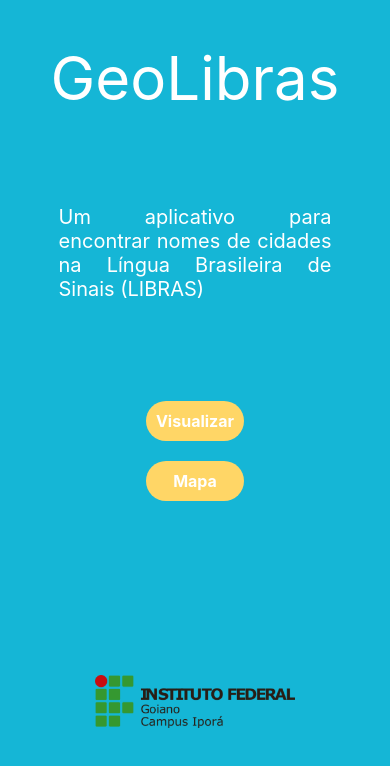
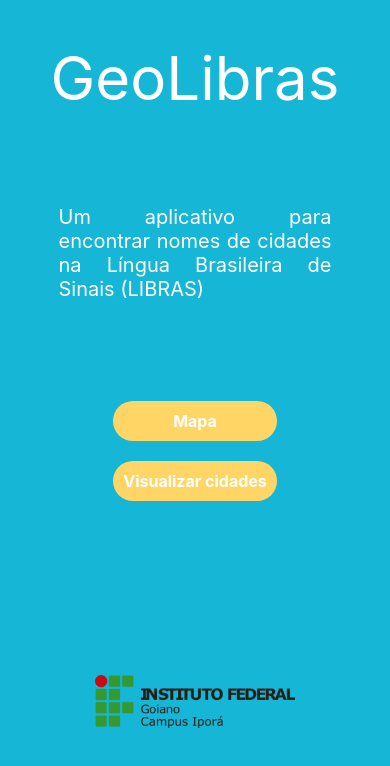
Before and after one commit to IF-Ipora-Ciencia-da-Computacao-Turma-1/libras_front, a React Native app: screen /Home in a window 390 px wide. Shown: the top 766 px of the page. Built offline with nearby package versions, Linux system fonts and the light colour scheme.

Commit message:
Update Home.js

```diff
--- a/src/components/Home.js
+++ b/src/components/Home.js
@@ -17,12 +17,14 @@ export default function Home({ navigation }) {
                 Um aplicativo para encontrar nomes de cidades na Língua Brasileira de Sinais (LIBRAS)
                 </Text>
                 <View style={cssHome.Navegador}>
-                    <TouchableOpacity style={cssHome.botao} onPress={() => navigation.navigate("Profile")}>
-                        <Text style={cssHome.textoBotao}>Visualizar</Text>
-                    </TouchableOpacity>
-                    <TouchableOpacity style={cssHome.botao} onPress={() => navigation.navigate("MapView")}>
+                <TouchableOpacity style={cssHome.botao} onPress={() => navigation.navigate("MapView")}>
                         <Text style={cssHome.textoBotao}>Mapa</Text>
                     </TouchableOpacity>
+
+                    <TouchableOpacity style={cssHome.botao} onPress={() => navigation.navigate("Profile")}>
+                        <Text style={cssHome.textoBotao}>Visualizar cidades</Text>
+                    </TouchableOpacity>
+
                 </View>
 
                 <Image source={require('../imgs/logoIF.png')}
```
